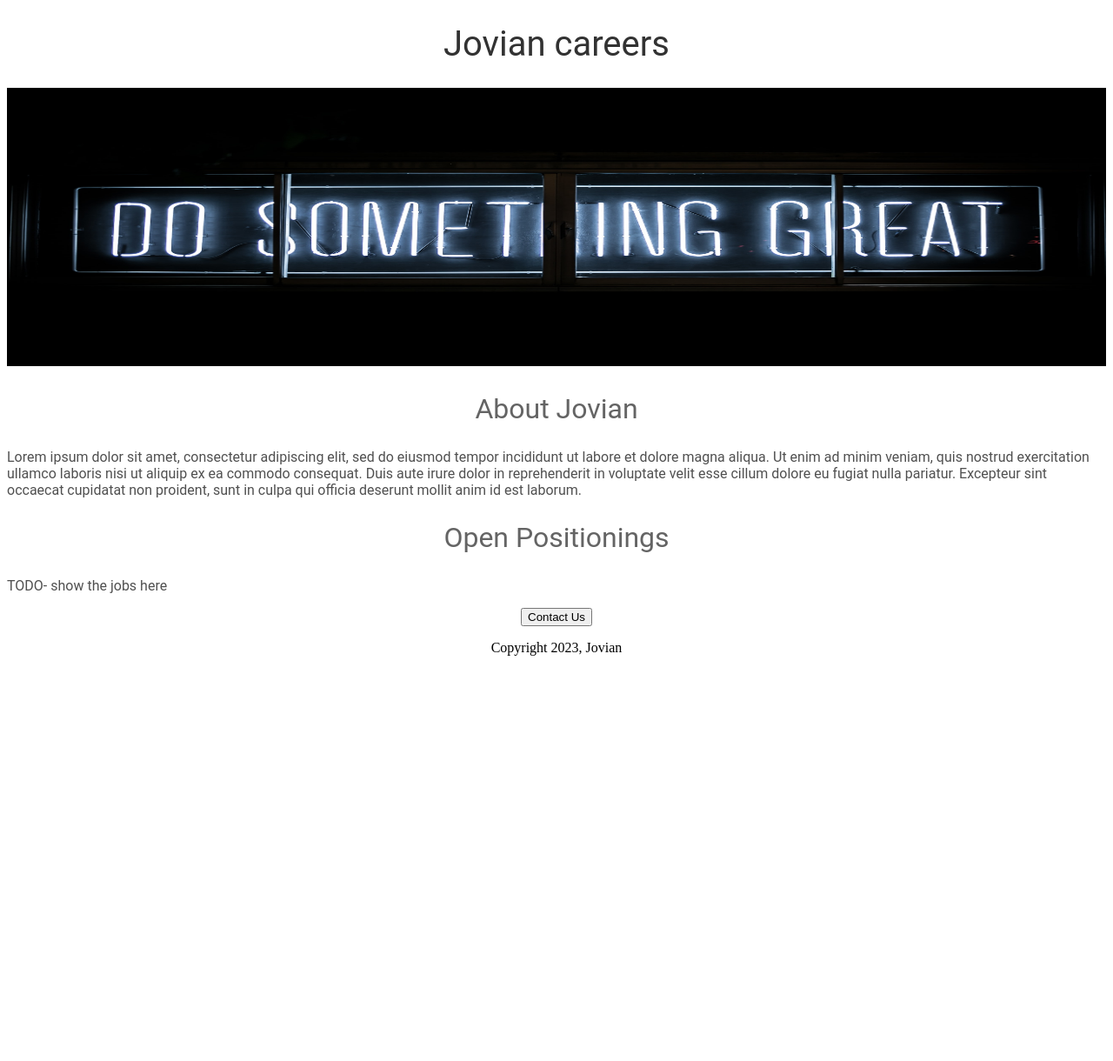
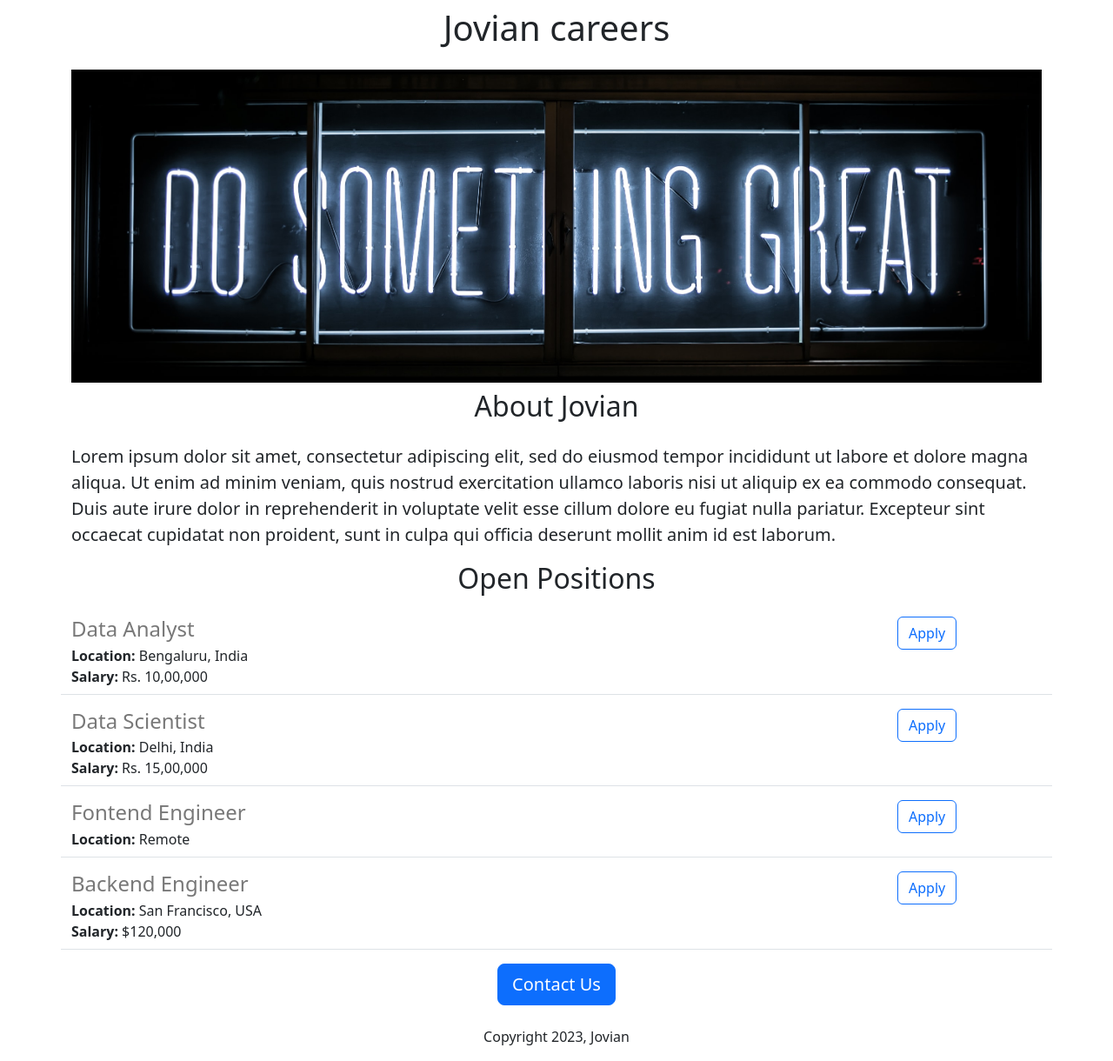
Before and after one commit to Dieufait/flask, a Flask app: page / in a window 1280 px wide. Shown: the whole page at 87% size. Before the commit the page ends 754 px from the top, so only its background shows below. Run offline with Flask 2, Linux system fonts and the light colour scheme.

Commit message:
Added dynamique Data api

```diff
--- a/app.py
+++ b/app.py
@@ -1,10 +1,44 @@
-from flask import Flask, render_template
+from flask import Flask, render_template, jsonify
 
 app = Flask(__name__)
 
+JOBS= [
+{
+'id': 1,
+'title': 'Data Analyst',
+'location': 'Bengaluru, India',
+'salary': 'Rs. 10,00,000'
+},
+{
+'id': 2,
+'title': 'Data Scientist',
+'location': 'Delhi, India',
+'salary': 'Rs. 15,00,000'
+},
+{
+'id': 3,
+'title': 'Fontend Engineer',
+'location': 'Remote',
+},
+{
+'id': 4,
+'title': 'Backend Engineer',
+'location': 'San Francisco, USA',
+'salary': '$120,000'
+}
+]
+
 @app.route("/")
 def hello_jovian():
-    return render_template('home.html')
+    return render_template('home.html',
+                          jobs=JOBS,
+                          company_name='Jovian')
+
+
+@app.route("/api/jobs")
+def list_job():
+  return jsonify(JOBS)
+
 
 if __name__ == '__main__':
   app.run(host='0.0.0.0', debug=True)
--- a/templates/home.html
+++ b/templates/home.html
@@ -3,59 +3,39 @@
   <head>
     <meta charset="utf-8" />
     <meta name="viewport" content="width=device-width,initial-scale=1 "/>
+    <link href="https://cdn.jsdelivr.net/npm/bootstrap@5.3.0-alpha1/dist/css/bootstrap.min.css" rel="stylesheet" integrity="sha384-GLhlTQ8iRABdZLl6O3oVMWSktQOp6b7In1Zl3/Jr59b6EGGoI1aFkw7cmDA6j6gD" crossorigin="anonymous">
+
     <title>Jovian Careers</title>
-
-      <style>
-       h1{
-         font-size: 40px;
-         font-family: Roboto;
-         font-weight: normal;
-         color: rgb(50, 50, 50);
-         text-align:center;
-       }
-        h2{
-         font-size: 32px;
-         font-family: Roboto;
-         font-weight: normal;
-         color: rgb(100, 100, 100);
-         text-align:center;
-       }
-
-
-      #banner{
+    <style>
+       #banner{
+         height: 360px;
          width: 100%;
-        height: 360;
-        object-fit= cover
-      }
-        .bodytext{
-          font-family: Roboto;
-          color: rgb(80, 80, 80);
-        }
-       # container{
-         max-width: 720px;
-
+         object-fit: cover;
        }
     </style>
+
 
   </head>
 
 
   <body>
- <div id="container">
-   <h1>Jovian careers</h1>
-    <img id="banner" src="/static/banner.jpg" alt="banner" height="320">
-    <h2>About Jovian</h2>
-    <p class="bodytext">
+ <div class="container">
+   <h1 class="text-center mt-2 mb-4">{{company_name}} careers</h1>
+    <img class="img-fluid" id="banner" src="/static/banner.jpg" alt="banner">
+    <h2 class="text-center mt-2 mb-4">About Jovian</h2>
+    <p class="lead">
        Lorem ipsum dolor sit amet, consectetur adipiscing elit, sed do eiusmod tempor incididunt ut labore et dolore magna aliqua. Ut enim ad minim veniam, quis nostrud exercitation ullamco laboris nisi ut aliquip ex ea commodo consequat. Duis aute irure dolor in reprehenderit in voluptate velit esse cillum dolore eu fugiat nulla pariatur. Excepteur sint occaecat cupidatat non proident, sunt in culpa qui officia deserunt mollit anim id est laborum.
     </p>
 
-    <h2>Open Positionings</h2>
-    <p class="bodytext">
-       TODO- show the jobs here
-    </p>
-   <div style="text-align: center">
-     <button>Contact Us</button>
-    <p>
+    <h2 class="text-center mt-2 mb-4">Open Positions</h2>
+    <div>
+      {% for job in jobs%}
+        {% include 'jobitem.html'%}
+      {% endfor %}
+    </div>
+   <div class="text-center">
+     <button class="btn btn-primary btn-lg">Contact Us</button>
+    <p class="mt-4">
        Copyright 2023, Jovian
     </p>
 
--- /dev/null
+++ b/templates/jobitem.html
@@ -0,0 +1,18 @@
+<div class="border-bottom row" style="margin-bottom: 16px; padding-bottom: 8px;">
+  <div class="col-10">
+       <h4 style="color: rgb(120,120,120); margin-bottom: 4px;">
+           {{job['title']}}
+        </h4>
+         <div><b>Location:</b>
+            {{job['location']}}
+         </div>
+        {% if 'salary' in job %}
+         <div><b>Salary:</b>
+            {{job['salary']}}
+         </div>
+        {% endif %}
+    </div>
+  <div class="col-2">
+     <button type="button" class="btn btn-outline-primary">Apply</button>
+  </div>
+        </div>
```
